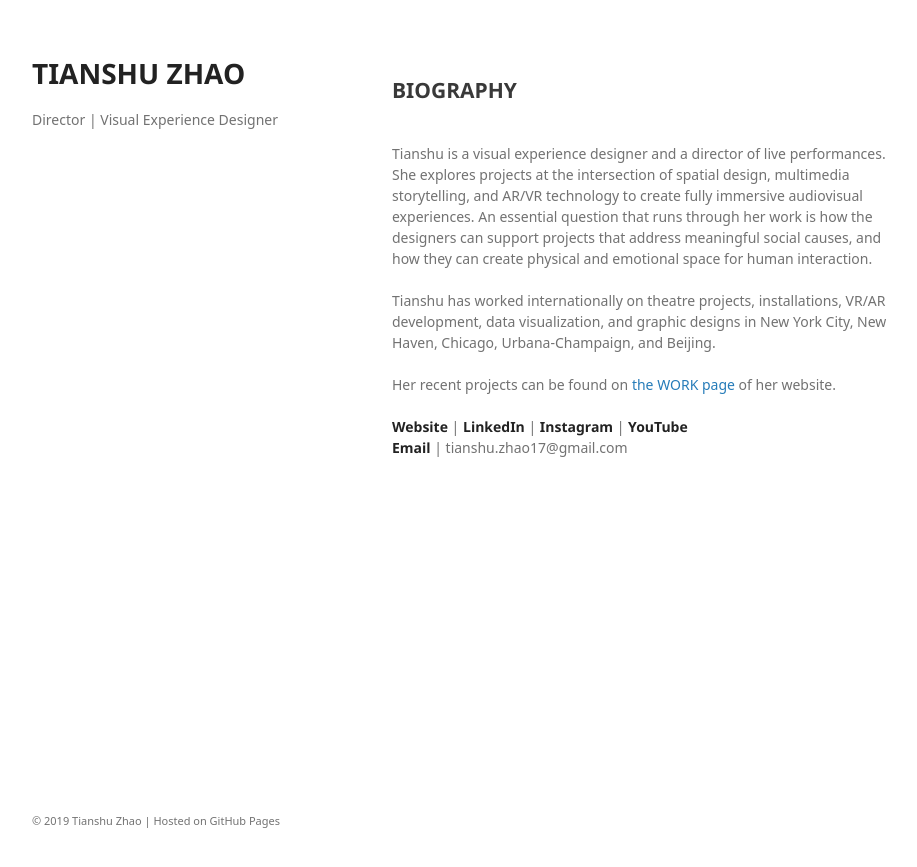
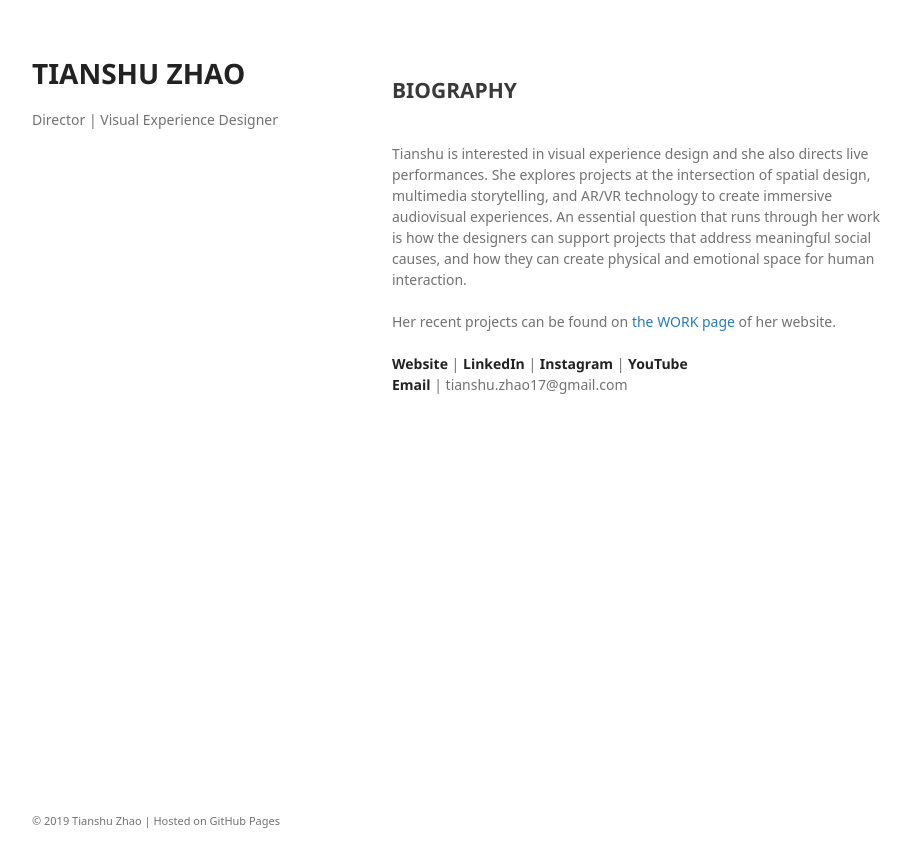
Before and after one commit to tianshu-z/tianshu-z.github.io, a Jekyll site: the page built from biography.html, in a window 1280 px wide. Shown: the top 867 px of the page, without its empty margins (178-1095 px from the left). Built offline with Jekyll 4.4.1, drawn with Linux system fonts in a browser that asks for light colours; some web fonts are replaced.

Commit message:
Update biography.html

```diff
--- a/biography.html
+++ b/biography.html
@@ -15,10 +15,7 @@ layout: default
     <h2>BIOGRAPHY</h2>
   <br>
 
-Tianshu is a visual experience designer and a director of live performances. She explores projects at the intersection of spatial design, multimedia storytelling, and AR/VR technology to create fully immersive audiovisual experiences. An essential question that runs through her work is how the designers can support projects that address meaningful social causes, and how they can create physical and emotional space for human interaction.
-    <br>
-    <br>
-Tianshu has worked internationally on theatre projects, installations, VR/AR development, data visualization, and graphic designs in New York City, New Haven, Chicago, Urbana-Champaign, and Beijing.
+Tianshu is interested in visual experience design and she also directs live performances. She explores projects at the intersection of spatial design, multimedia storytelling, and AR/VR technology to create immersive audiovisual experiences. An essential question that runs through her work is how the designers can support projects that address meaningful social causes, and how they can create physical and emotional space for human interaction.
     <br>
     <br>
 Her recent projects can be found on <a href="https://tianshu-z.github.io/work.html">the WORK page</a> of her website.
```
